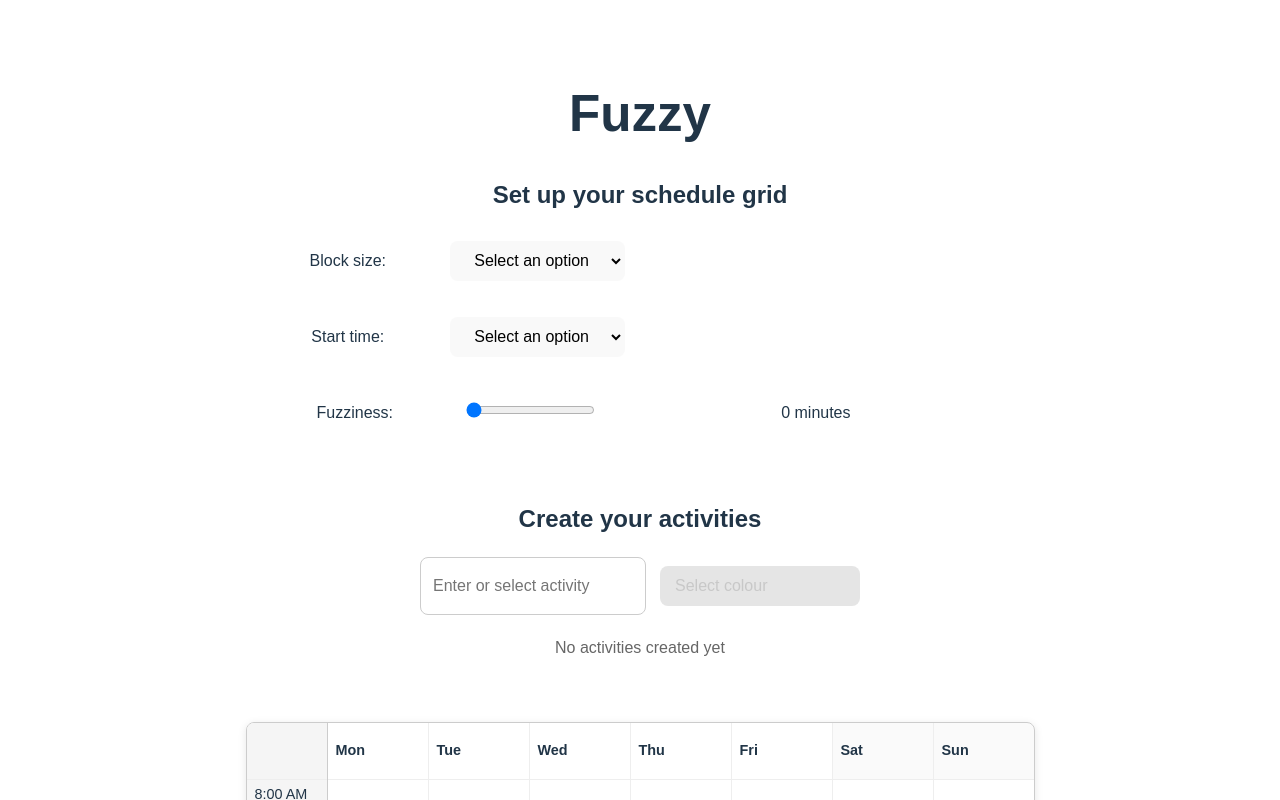
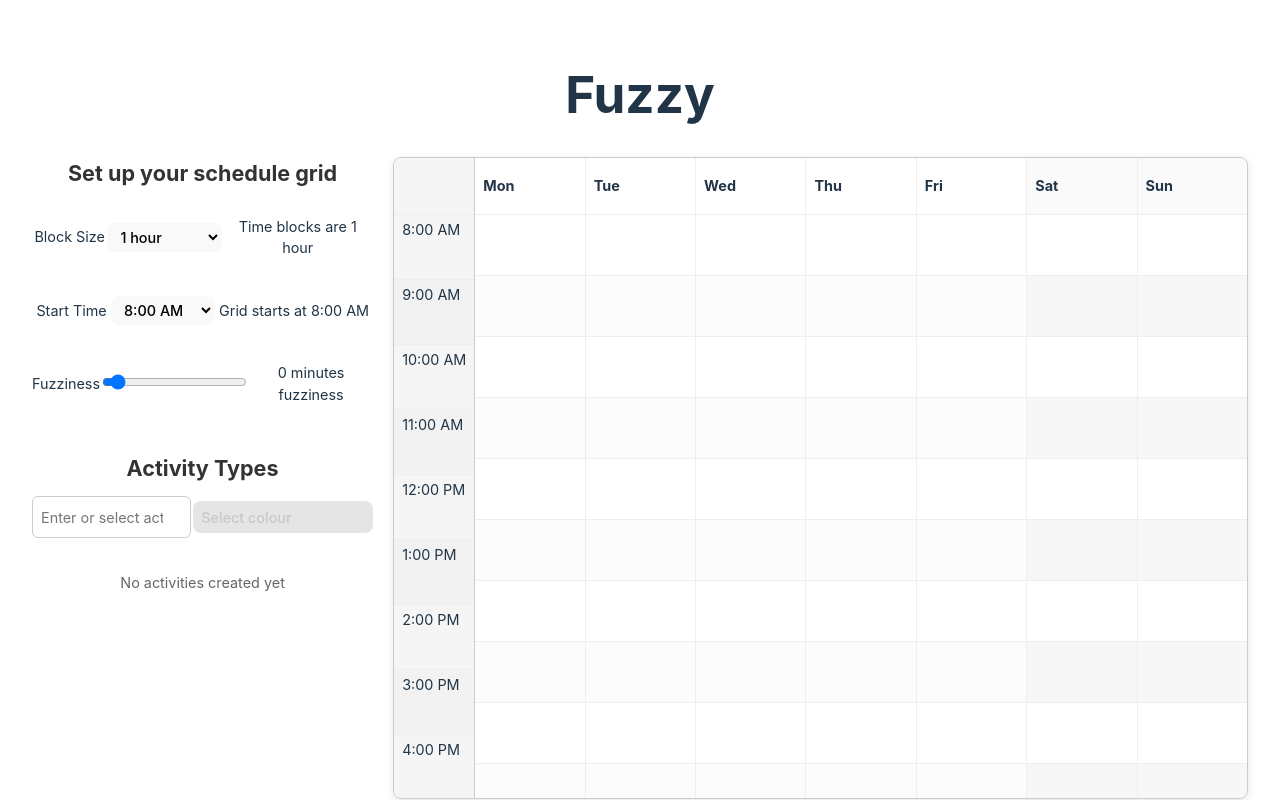
Before and after one commit to TomRosenbloom/fuzzy-web, a React (Vite) app: page / in a window 1280 px wide. Shown: the top 800 px of the page. Built offline with nearby package versions, Linux system fonts and the light colour scheme.

Commit message:
grid setup in separate component, layout changes

```diff
--- a/src/ActivityTypeManager.css
+++ b/src/ActivityTypeManager.css
@@ -1,7 +1,6 @@
 /* Container */
 .im-container {
-    padding: 20px;
-
+    padding: 12px;
 }
 
 /* Form Group */
@@ -9,7 +8,8 @@
     display: flex;
     justify-content: center;
     align-items: center;
-    gap: 40px;
+    gap: 20px;
+    margin-bottom: 12px;
 }
 
 /* Dropdown */
@@ -20,14 +20,15 @@
 
 .dropdown-btn {
     border: none;
-    padding: 10px 15px;
+    padding: 4px 8px;
     cursor: pointer;
-    width: 200px;
-    height: 40px;
+    width: 180px;
+    height: 32px;
     text-align: left;
     white-space: nowrap;
     overflow: hidden;
     text-overflow: ellipsis;
+    font-size: 0.9rem;
 }
 
 .dropdown-menu {
@@ -36,10 +37,10 @@
     left: 0;
     background-color: #f5f5f5;
     border: 1px solid #ccc;
-    width: 200px;
+    width: 180px;
     z-index: 10;
     padding: 0;
-    border-radius: 8px;
+    border-radius: 6px;
     box-shadow: 0 2px 8px rgba(0,0,0,0.1);
     display: grid;
     grid-gap: 0;
@@ -50,12 +51,13 @@
     padding: 0;
     text-align: center;
     cursor: pointer;
-    height: 48px;
+    height: 40px;
     margin: 0;
     border-radius: 0;
     border: none;
     transition: all 0.2s ease;
     overflow: hidden;
+    font-size: 0.9rem;
 }
 
 /* Add border radius only to first and last items */
@@ -123,7 +125,6 @@
     cursor: not-allowed;
 }
 
-
 /* Saved Items */
 .saved-items ul {
     list-style: none;
@@ -165,16 +166,16 @@
 
 .activity-type-manager-input-container {
     position: relative;
-    width: 200px;
+    width: 180px;
 }
 
 .activity-type-manager-input {
     width: 100%;
-    height: 40px;
-    padding: 8px 12px;
+    height: 32px;
+    padding: 4px 8px;
     border: 1px solid #ccc;
-    border-radius: 8px;
-    font-size: 1em;
+    border-radius: 6px;
+    font-size: 0.9rem;
     font-family: inherit;
 }
 
--- a/src/ActivityTypeManager.jsx
+++ b/src/ActivityTypeManager.jsx
@@ -104,11 +104,11 @@ export default function ItemManager({ onActivitiesChange }) {
   }, []);
 
   return (
-    <div className="im-container" onClick={() => {
+    <div className="activity-manager" onClick={() => {
       setItemContextMenu(null);
       setShowDeleteWarning(null);
     }}>
-      <h2>Create your activities</h2>
+      <h2>Activity Types</h2>
       <div className="form-group">
         {/* Replace select with input and datalist */}
         <div className="activity-type-manager-input-container">
--- a/src/App.css
+++ b/src/App.css
@@ -1,5 +1,5 @@
 #root {
-  max-width: 1280px;
+  width: 1440px;
   margin: 0 auto;
   padding: 2rem;
   text-align: center;
@@ -41,3 +41,51 @@ ul.activities {
   margin: 0;
   padding: 0;
 }
+
+.content {
+  display: flex;
+  gap: 20px;
+  margin-top: 20px;
+}
+
+.left-panel {
+  flex: 1;
+  min-width: 200px;
+  display: flex;
+  flex-direction: column;
+  gap: 20px;
+}
+
+.time-grid-container {
+  flex: 2.5;
+}
+
+.activity-manager {
+  min-width: 200px;
+}
+
+/* New styles for smaller elements */
+.schedule-setup,
+.activity-manager {
+  font-size: 0.9rem;
+}
+
+.schedule-setup select,
+.schedule-setup input,
+.activity-manager select,
+.activity-manager input {
+  font-size: 0.9rem;
+  padding: 4px 8px;  /* Smaller padding */
+}
+
+.schedule-setup .row {
+  margin-bottom: 12px;  /* Reduced from 20px */
+}
+
+
+.schedule-setup h2,
+.activity-manager h2 {
+  margin: 0 0 12px 0;
+  font-weight: bold;
+  color: #333;
+}
--- a/src/App.jsx
+++ b/src/App.jsx
@@ -1,98 +1,57 @@
-import { useState } from 'react'
+import React, { useState } from 'react'
 import './App.css'
 
 import Dropdown from "./Dropdown";
 import FuzzinessSlider from './FuzzinessSlider';
 import ActivityTypeManager from './ActivityTypeManager';
 import TimeGrid from './TimeGrid';
+import ScheduleSetup from './ScheduleSetup';
 
 
 function App() {
+  const [blockSize, setBlockSize] = useState('1 hour');
+  const [startTime, setStartTime] = useState('8:00 AM');
+  const [activities, setActivities] = useState([]);
+  const [fuzziness, setFuzziness] = useState(0);
 
-  const [selectedBlockSize, setSelectedBlockSize] = useState("");
-  const [selectedStartTime, setSelectedStartTime] = useState("");
-
-  const [fuzziness, setFuzziness] = useState(0);
-  const handleFuzzinessChange = (value) => {
-    setFuzziness(value);  // FuzzinessSlider now passes the value directly
+  const handleBlockSizeChange = (e) => {
+    setBlockSize(e.target.value);
   };
 
-  const [overlap, setOverlap] = useState(0);
-  const handleOverlapChange = (event) => {
-    setOverlap(Number(event.target.value));
+  const handleStartTimeChange = (e) => {
+    setStartTime(e.target.value);
   };
 
-  const [activities, setActivities] = useState([]);
-  const [selectedActivity, setSelectedActivity] = useState(null);
+  const handleFuzzinessChange = (value) => {
+    setFuzziness(value);
+  };
 
   const handleActivitiesChange = (newActivities) => {
     setActivities(newActivities);
   };
 
   return (
-    <div className="container">
+    <div className="app-container">
       <h1>Fuzzy</h1>
-      <h2>Set up your schedule grid</h2>
-
-      <div className="row">
-        <div className="label">
-          <p>Block size:</p>
-        </div>
-        <div className="input">
-          <Dropdown options={["30 minutes", "1 hour", "2 hours"]} onSelect={setSelectedBlockSize} />
-        </div>
-        <div className="output">
-          {selectedBlockSize && <p>You selected: {selectedBlockSize}</p>}
-        </div>
-      </div>
-
-      <div className="row">
-        <div className="label">
-          <p>Start time:</p>
-        </div>
-        <div className="input">
-          <Dropdown options={["8:00 AM", "9:00 AM", "10:00 AM"]} onSelect={setSelectedStartTime} />
-        </div>
-        <div className="output">
-          {selectedStartTime && <p>You selected: {selectedStartTime}</p>}
-        </div>
-      </div>
-
-      <div className="row">
-        <div className="label">
-          <p>Fuzziness:</p>
-        </div>
-        <div className="input">
-          <FuzzinessSlider
-            value={fuzziness}
-            onChange={handleFuzzinessChange}
-            blockSize={selectedBlockSize}
+      <div className="content">
+        <div className="left-panel">
+          <ScheduleSetup
+            blockSize={blockSize}
+            startTime={startTime}
+            fuzziness={fuzziness}
+            onBlockSizeChange={handleBlockSizeChange}
+            onStartTimeChange={handleStartTimeChange}
+            onFuzzinessChange={handleFuzzinessChange}
           />
-        </div>
-        <div className="output">
-          <p>{fuzziness} minutes</p>
-        </div>
-      </div>
-
-      <div className="row">
-        <div className="whole-row">
           <ActivityTypeManager onActivitiesChange={handleActivitiesChange} />
         </div>
+        <TimeGrid
+          blockSize={blockSize}
+          startTime={startTime}
+          activities={activities}
+          fuzziness={fuzziness}
+        />
       </div>
-
-      <div className="row">
-        <div className="whole-row">
-          <TimeGrid
-            blockSize={selectedBlockSize}
-            startTime={selectedStartTime}
-            activities={activities}
-            selectedActivity={selectedActivity}
-            onActivitySelect={setSelectedActivity}
-            fuzziness={fuzziness}
-          />
-        </div>
-      </div>
-
     </div>
   )
 }
--- a/src/Dropdown.jsx
+++ b/src/Dropdown.jsx
@@ -1,28 +1,18 @@
-import { useState } from "react";
+import React from 'react';
 
-export default function Dropdown({options, onSelect}) {
-  const [selected, setSelected] = useState("");
-
-  const handleChange = (event) => {
-    const value = event.target.value;
-    setSelected(value);
-    onSelect(value); // Pass selected value to parent
-  };
-
+const Dropdown = ({ value, onChange, options }) => {
   return (
-    <div>
-    <select value={selected} onChange={handleChange}>
-      <option value="" disabled>Select an option</option>
-      {options.map((option, index) => (
-        <option key={index} value={option}>
-          {option}
+    <select value={value} onChange={onChange}>
+      {options.map((option) => (
+        <option key={option.value} value={option.value}>
+          {option.label}
         </option>
       ))}
     </select>
+  );
+};
 
-    </div>
-  )
-}
+export default Dropdown;
 
 /*
 this is a reusable generic dropdown
--- /dev/null
+++ b/src/ScheduleSetup.jsx
@@ -0,0 +1,86 @@
+import React from 'react';
+import Dropdown from './Dropdown';
+
+const ScheduleSetup = ({
+  blockSize,
+  startTime,
+  fuzziness,
+  onBlockSizeChange,
+  onStartTimeChange,
+  onFuzzinessChange
+}) => {
+  const blockSizeOptions = [
+    { value: '30 minutes', label: '30 minutes' },
+    { value: '1 hour', label: '1 hour' },
+    { value: '2 hours', label: '2 hours' }
+  ];
+
+  const startTimeOptions = [
+    { value: '12:00 AM', label: '12:00 AM' },
+    { value: '1:00 AM', label: '1:00 AM' },
+    { value: '2:00 AM', label: '2:00 AM' },
+    { value: '3:00 AM', label: '3:00 AM' },
+    { value: '4:00 AM', label: '4:00 AM' },
+    { value: '5:00 AM', label: '5:00 AM' },
+    { value: '6:00 AM', label: '6:00 AM' },
+    { value: '7:00 AM', label: '7:00 AM' },
+    { value: '8:00 AM', label: '8:00 AM' },
+    { value: '9:00 AM', label: '9:00 AM' },
+    { value: '10:00 AM', label: '10:00 AM' },
+    { value: '11:00 AM', label: '11:00 AM' }
+  ];
+
+  return (
+    <div className="schedule-setup">
+      <h2>Set up your schedule grid</h2>
+      <div className="controls">
+        <div className="row">
+          <div className="label">Block Size</div>
+          <div className="input">
+            <Dropdown
+              value={blockSize}
+              onChange={onBlockSizeChange}
+              options={blockSizeOptions}
+            />
+          </div>
+          <div className="output">
+            <p>Time blocks are {blockSize}</p>
+          </div>
+        </div>
+
+        <div className="row">
+          <div className="label">Start Time</div>
+          <div className="input">
+            <Dropdown
+              value={startTime}
+              onChange={onStartTimeChange}
+              options={startTimeOptions}
+            />
+          </div>
+          <div className="output">
+            <p>Grid starts at {startTime}</p>
+          </div>
+        </div>
+
+        <div className="row">
+          <div className="label">Fuzziness</div>
+          <div className="input">
+            <input
+              type="range"
+              min="0"
+              max="60"
+              value={fuzziness}
+              onChange={(e) => onFuzzinessChange(Number(e.target.value))}
+              className="fuzziness-slider"
+            />
+          </div>
+          <div className="output">
+            <p>{fuzziness} minutes fuzziness</p>
+          </div>
+        </div>
+      </div>
+    </div>
+  );
+};
+
+export default ScheduleSetup;
```
Lines whose indentation alone changed are shown as unchanged.
